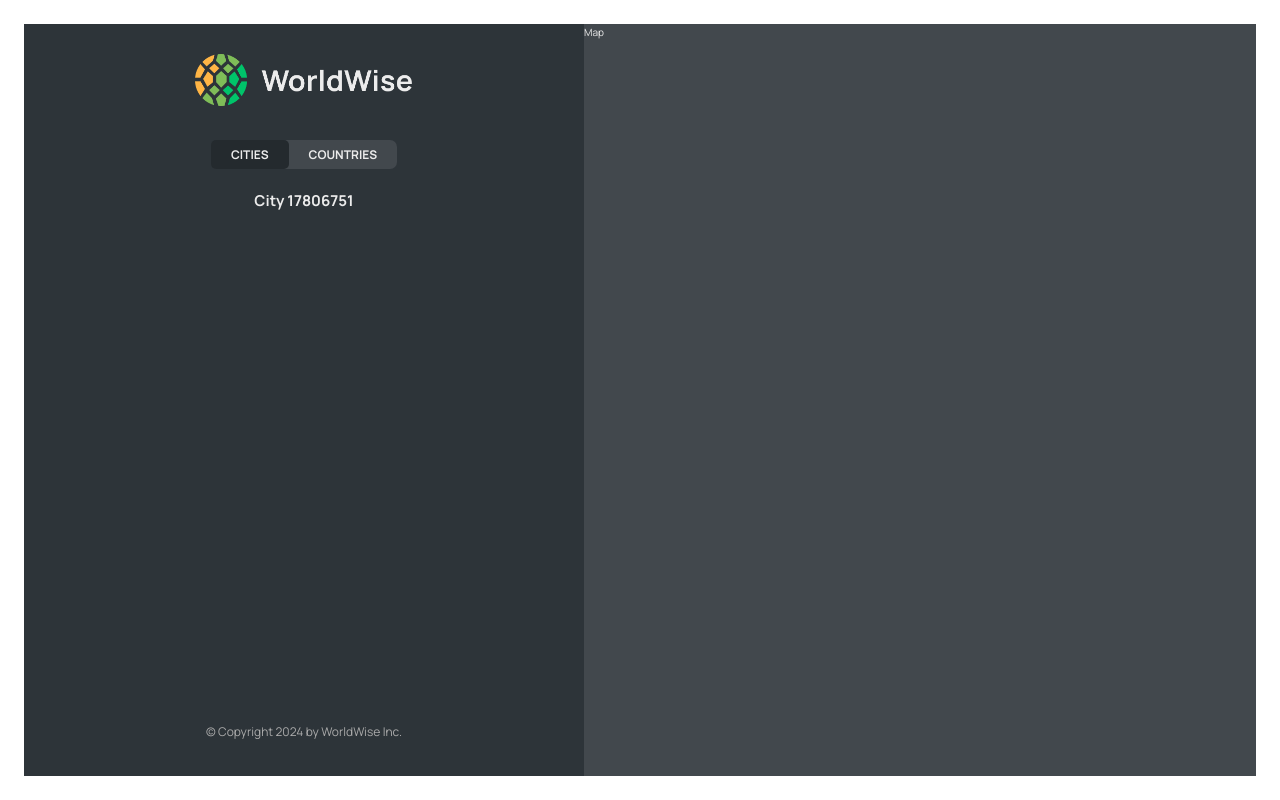
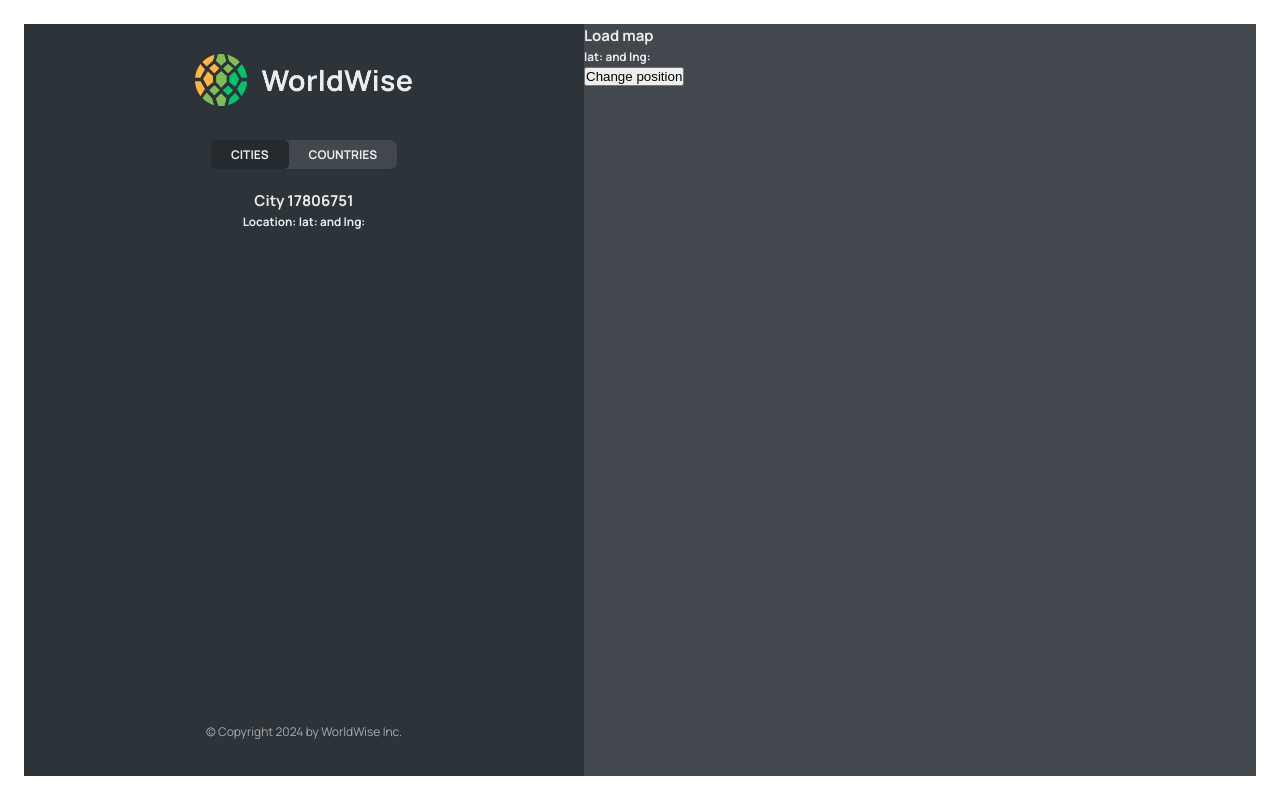
Before and after one commit to varshil-shah/react-worldwise, a React (Vite) app: page /app/cities/17806751 in a window 1280 px wide. Built offline with nearby package versions, Linux system fonts and the light colour scheme; data requests are answered from the project's data file.

Commit message:
Reading and setting query string

```diff
--- a/src/components/City.jsx
+++ b/src/components/City.jsx
@@ -1,5 +1,5 @@
 // import styles from "./City.module.css";
-import { useParams } from "react-router-dom";
+import { useParams, useSearchParams } from "react-router-dom";
 
 // const formatDate = (date) =>
 //   new Intl.DateTimeFormat("en", {
@@ -11,6 +11,9 @@
 
 function City() {
   const { id } = useParams();
+  const [searchParams] = useSearchParams();
+  const lat = searchParams.get("lat");
+  const lng = searchParams.get("lng");
 
   // TEMP DATA
   // const currentCity = {
@@ -22,7 +25,14 @@
 
   // const { cityName, emoji, date, notes } = currentCity;
 
-  return <h2>City {id}</h2>;
+  return (
+    <>
+      <h2>City {id}</h2>
+      <h3>
+        Location: lat:{lat} and lng:{lng}
+      </h3>
+    </>
+  );
 
   // return (
   //   <div className={styles.city}>
--- a/src/components/CityItem.jsx
+++ b/src/components/CityItem.jsx
@@ -9,11 +9,14 @@
   }).format(new Date(date));
 
 function CityItem({ city }) {
-  const { cityName, emoji, date, id } = city;
+  const { cityName, emoji, date, id, position } = city;
 
   return (
     <li>
-      <Link className={styles.cityItem} to={`${id}`}>
+      <Link
+        className={styles.cityItem}
+        to={`${id}?lat=${position.lat}&lng=${position.lng}`}
+      >
         <span className={styles.emoji}>{emoji}</span>
         <h3 className={styles.name}>{cityName}</h3>
         <time className={styles.date}>{formatDate(date)}</time>
--- a/src/components/Map.jsx
+++ b/src/components/Map.jsx
@@ -1,7 +1,26 @@
+import { useSearchParams } from "react-router-dom";
 import styles from "./Map.module.css";
 
 function Map() {
-  return <div className={styles.mapContainer}>Map</div>;
+  const [searchParams, setSearchParams] = useSearchParams();
+  const lat = searchParams.get("lat");
+  const lng = searchParams.get("lng");
+
+  return (
+    <div className={styles.mapContainer}>
+      <h2>Load map</h2>
+      <h3>
+        lat:{lat} and lng:{lng}
+      </h3>
+      <button
+        onClick={() => {
+          setSearchParams({ lat: 30, lng: 40 });
+        }}
+      >
+        Change position
+      </button>
+    </div>
+  );
 }
 
 export default Map;
```
